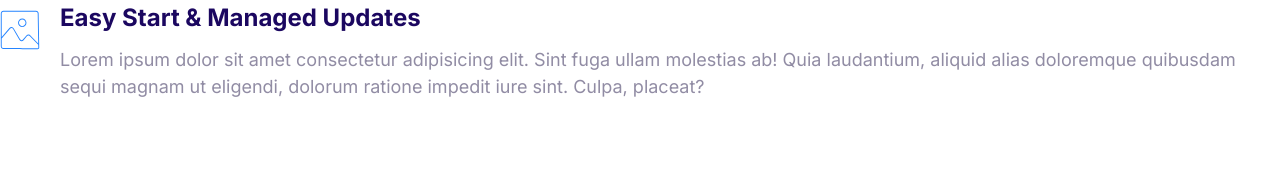
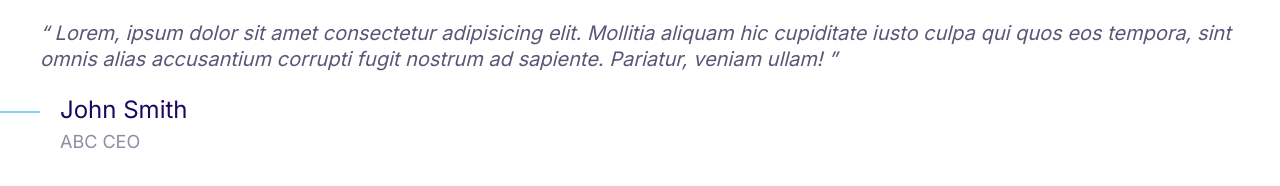
Before and after one commit to DylanCole914/websiteredo, a plain HTML site: page index.html in a window 1280 px wide. Drawn offline with Linux system fonts and the light colour scheme.

Commit message:
build quote component.

```diff
--- a/CSS/styles.css
+++ b/CSS/styles.css
@@ -4,6 +4,7 @@
   --color-accent: #ff3400;
   --color-headings: #1b0760;
   --color-body: #918ca4;
+  --color-body-darker: #5c5577;
   --color-border: #ccc;
   --border-radius: 30px;
 }
@@ -389,3 +390,53 @@ a {
 .media__image {
   margin-top: 1rem;
 }
+
+/* Quotes */
+
+.quote {
+  font-size: 3rem;
+  font-style: italic;
+  color: var(--color-body-darker);
+  line-height: 1.3;
+}
+
+.quote__text::before {
+  content: open-quote;
+}
+
+.quote__text::after {
+  content: close-quote;
+}
+
+.quote__author {
+  font-size: 3rem;
+  font-weight: 500;
+  font-style: normal;
+  margin-bottom: 0;
+}
+
+.quote__orginization {
+  color: var(--color-headings);
+  opacity: 0.4;
+  font-size: 2rem;
+  font-style: normal;
+}
+
+.quote__line {
+  position: relative;
+  bottom: 10px;
+}
+
+@media screen and (min-width: 1024px) {
+  .quote {
+    font-size: 2rem;
+  }
+
+  .quote__author {
+    font-size: 2.4rem;
+  }
+
+  .quote__orginization {
+    font-size: 1.6rem;
+  }
+}
--- a/index.html
+++ b/index.html
@@ -14,21 +14,26 @@
     <link rel="stylesheet" href="CSS/styles.css" />
   </head>
   <body>
+    <blockquote class="quote">
+      <p class="quote__text">
+        Lorem, ipsum dolor sit amet consectetur adipisicing elit. Mollitia
+        aliquam hic cupiditate iusto culpa qui quos eos tempora, sint omnis
+        alias accusantium corrupti fugit nostrum ad sapiente. Pariatur, veniam
+        ullam!
+      </p>
+    </blockquote>
+    <footer>
       <div class="media">
         <div class="media__image">
-        <svg class="icon icon--primary">
-          <use xlink:href="images/sprite.svg#snap"></use>
+          <svg class="icon icon--primary quote__line">
+            <use xlink:href="images/sprite.svg#line"></use>
           </svg>
         </div>
         <div class="media__body">
-        <h3 class="media__title">Easy Start & Managed Updates</h3>
-        <p>
-          Lorem ipsum dolor sit amet consectetur adipisicing elit. Sint fuga
-          ullam molestias ab! Quia laudantium, aliquid alias doloremque
-          quibusdam sequi magnam ut eligendi, dolorum ratione impedit iure sint.
-          Culpa, placeat?
-        </p>
+          <h3 class="media__title quote__author">John Smith</h3>
+          <p class="quote__organization">ABC CEO</p>
         </div>
       </div>
+    </footer>
   </body>
 </html>
```
Also changed, not shown: components/quote.html (added, +20 -0 lines). Lines whose indentation alone changed are shown as unchanged.
